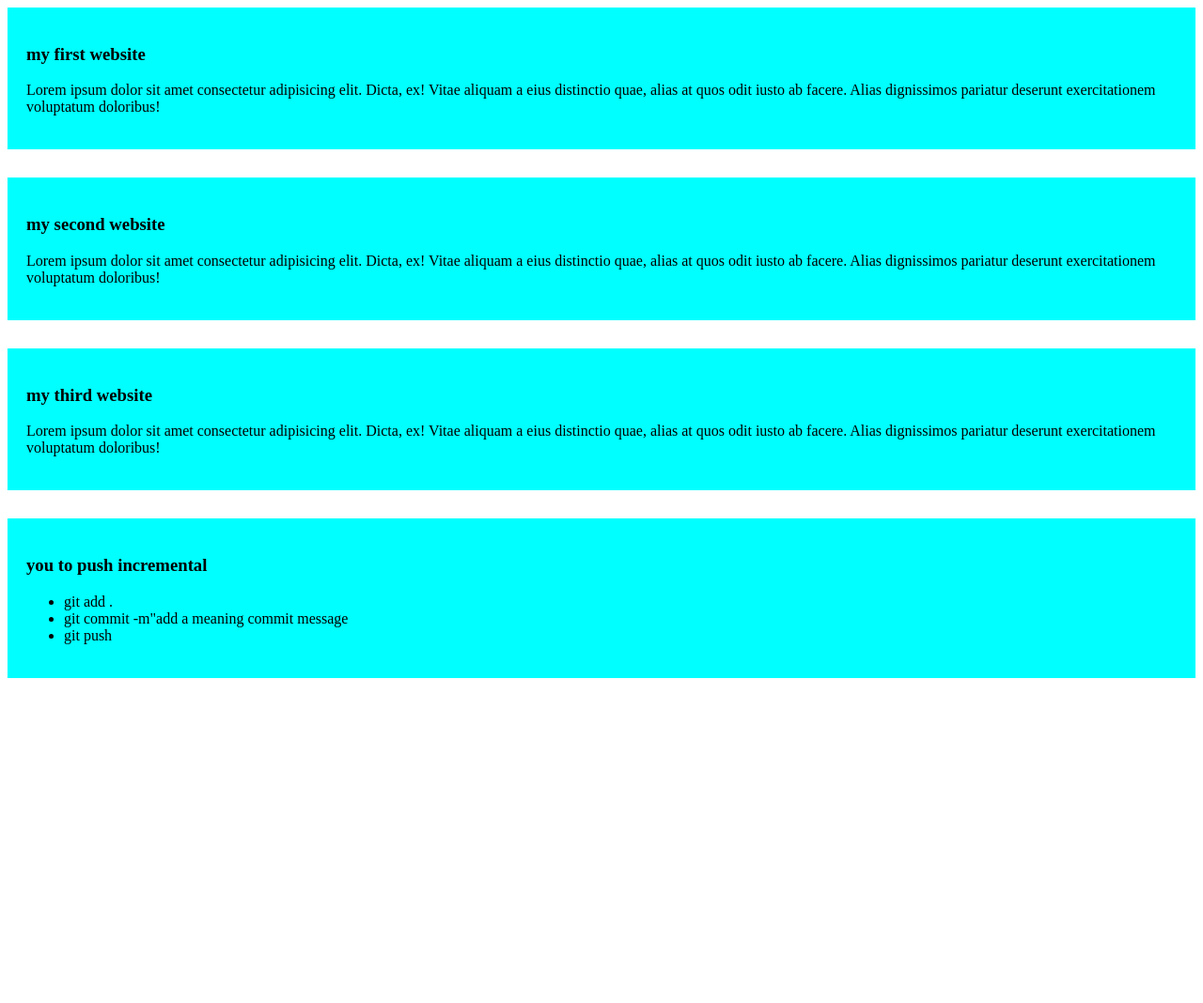
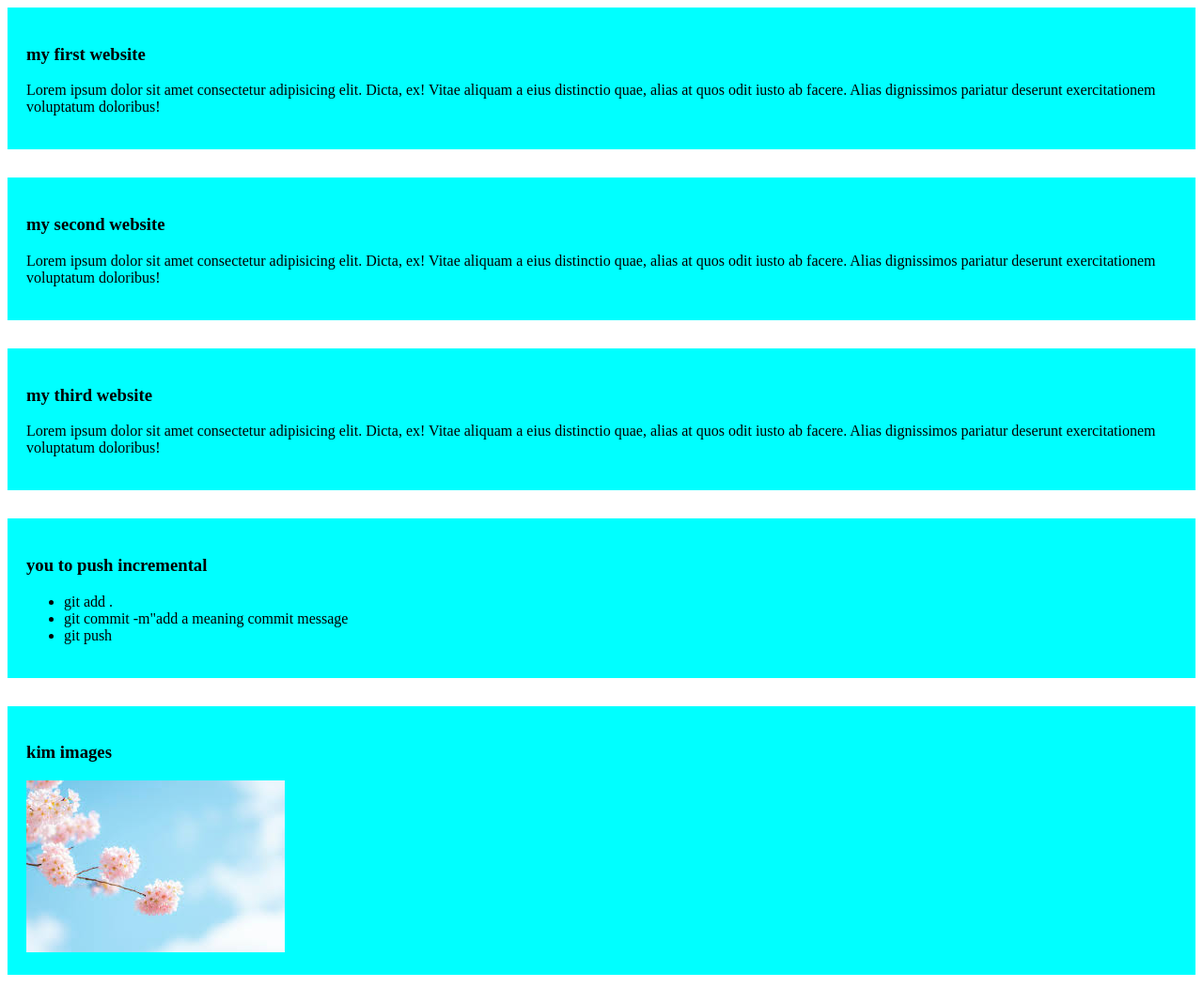
Before and after one commit to nusratlata/my-swebsite, a plain HTML site: page my-swebsite/index.html in a window 1280 px wide. Shown: the whole page at 94% size. Before the commit the page ends 800 px from the top, so only its background shows below. Drawn offline with Linux system fonts and the light colour scheme.

Commit message:
added kim

```diff
--- a/my-swebsite/index.html
+++ b/my-swebsite/index.html
@@ -27,5 +27,9 @@
       <li>git push</li>
     </ul>
   </div>
+  <div>
+    <h3>kim images</h3>
+    <img src="images/images.jpeg" alt="">
+  </div>
 </body>
 </html>
```
Also changed, not shown: images.jpeg (added), images/images.jpeg (added).
